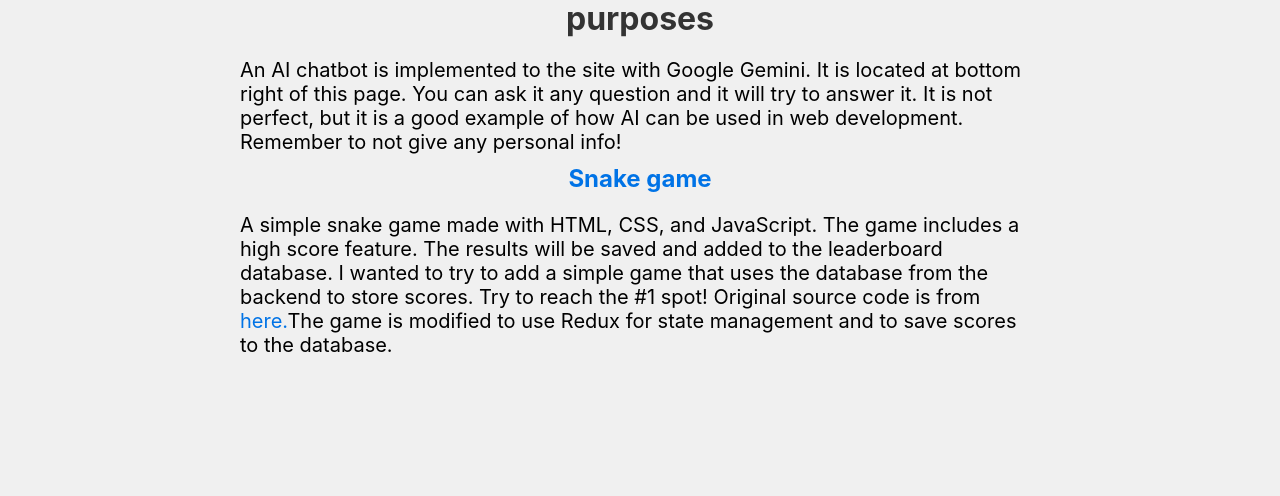
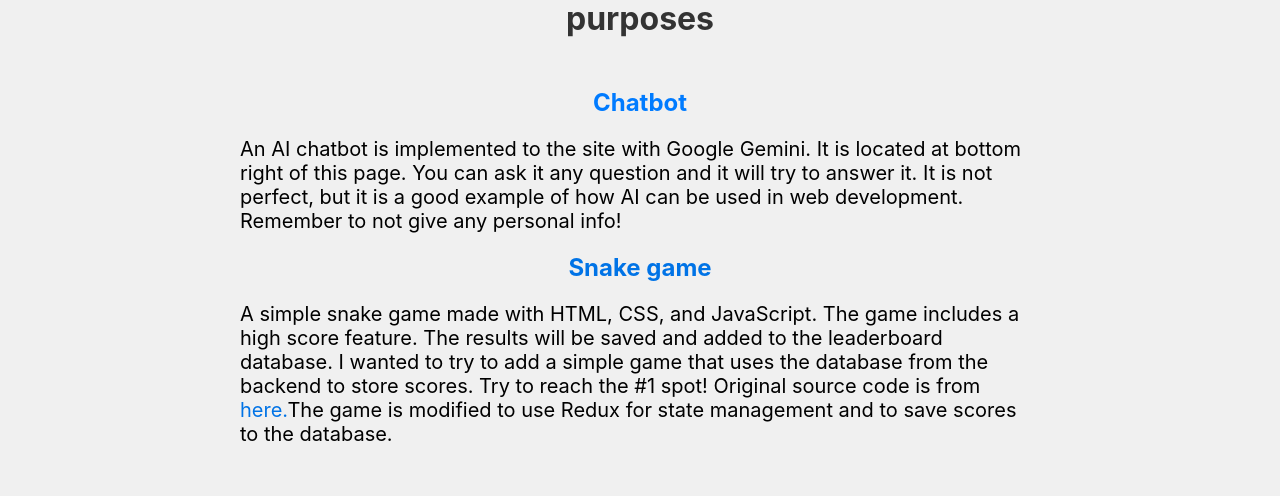
Before and after one commit to TuukkaSalonen/WebPage, a React (Create React App) app in the folder frontend/: page /projects in a window 1280 px wide. Shown: the part 151-647 px from the top of the page. Built offline with nearby package versions, Linux system fonts and the light colour scheme; no server answers.

Commit message:
Projects page styling + link to chat

```diff
--- a/frontend/src/App.jsx
+++ b/frontend/src/App.jsx
@@ -24,7 +24,7 @@
 				</Routes>
 			</div>
 			<footer>
-				<p className="last-update">Last update: 12.12.2024</p>
+				<p className="last-update">Last update: 19.12.2024</p>
 				<div className="links">
 					<a
 						href="https://www.linkedin.com/in/tuukkasalonen/"
--- a/frontend/src/components/Chat.jsx
+++ b/frontend/src/components/Chat.jsx
@@ -4,16 +4,16 @@
 import './styling/Chat.css';
 import CircularProgress from '@mui/material/CircularProgress';
 
-const FloatingChat = () => {
-	const [isOpen, setIsOpen] = useState(false);
+const FloatingChat = ({isOpen, toggleChat, closeChat}) => {
+	//const [isOpen, setIsOpen] = useState(false);
 	const [input, setInput] = useState('');
 	const dispatch = useDispatch();
 	const messages = useSelector((state) => state.chat.messages);
 	const loading = useSelector((state) => state.chat.loading);
 
-	const toggleChatbox = () => {
-		setIsOpen(!isOpen);
-	};
+	// const toggleChatbox = () => {
+	// 	setIsOpen(!isOpen);
+	// };
 
 	const handleSend = () => {
 		if (input.trim()) {
@@ -27,7 +27,7 @@
 			<div className={`chatbox-container ${isOpen ? 'open' : ''}`}>
 				<div className="chatbox-header">
 					<h3>Chat with Gemini AI</h3>
-					<button onClick={toggleChatbox} className="close-btn">
+					<button onClick={closeChat} className="close-btn">
 						&times;
 					</button>
 				</div>
@@ -56,7 +56,7 @@
 					<button onClick={handleSend}>Send</button>
 				</div>
 			</div>
-			<div className="chat-icon" onClick={toggleChatbox}>
+			<div className="chat-icon" onClick={toggleChat}>
 				<img src="/chatbot.png" alt="Chat Icon" />
 			</div>
 		</>
--- a/frontend/src/components/Home.jsx
+++ b/frontend/src/components/Home.jsx
@@ -16,13 +16,13 @@
 					This website is dedicated for trying and testing different full-stack web
 					development techniques. The site is built with React and Express which are
 					created with Docker images. PostgreSQL is used for the database and the site is
-					hosted by ????.
+					hosted by AWS.
 				</p>
 				<p>
 					I have also added separated page for showcasing my projects which I have created
 					to test different web techniques. Also, I created a page that provides
 					background information about me. You can check my previous projects on Github,
-					where this websites source code and most of my university projects are located.
+					where this website source code and most of my university projects are located.
 				</p>
 				<p>
 					My LinkedIn and GitHub profiles are linked in the footer below. Also, feel free
--- a/frontend/src/components/Projects.jsx
+++ b/frontend/src/components/Projects.jsx
@@ -1,8 +1,26 @@
 import './styling/Projects.css';
 import FloatingChat from './Chat';
 import { Link } from 'react-router-dom';
+import { useState, useEffect } from 'react';
 
 export const Projects = () => {
+	const [isOpen, setIsOpen] = useState(false);
+
+	const toggleChat = () => {
+		setIsOpen((prev) => !prev);
+	};
+
+	const closeChat = () => {
+		setIsOpen(false);
+	};
+
+	useEffect(() => {
+			const container = document.querySelector('.projects-container');
+			setTimeout(() => {
+				container.classList.add('fade-in');
+			}, 100);
+		});
+
 	return (
 		<div className="projects-container">
 			<div className="projects-container-text">
@@ -10,20 +28,27 @@
 				<div className="projects-list">
 					<ul>
 						<li>
-							An AI chatbot is implemented to the site with Google Gemini. It is located at bottom right of this page. You can ask it any question and it will try to
-							answer it. It is not perfect, but it is a good example of how AI can be
-							used in web development. Remember to not give any personal info!
+							<h3 className="chatbot-link">
+								<span onClick={toggleChat}>Chatbot</span>
+							</h3>
+							<p>
+								An AI chatbot is implemented to the site with Google Gemini. It is
+								located at bottom right of this page. You can ask it any question
+								and it will try to answer it. It is not perfect, but it is a good
+								example of how AI can be used in web development. Remember to not
+								give any personal info!{' '}
+							</p>
 						</li>
 						<li>
-							<Link to="/projects/snake">
-								<h3>Snake game</h3>
-							</Link>
+						<h3>
+							<Link to="/projects/snake">Snake game</Link>
+						</h3>
 							<p>
 								A simple snake game made with HTML, CSS, and JavaScript. The game
 								includes a high score feature. The results will be saved and added
-								to the leaderboard database. I wanted to try to add a simple game that uses
-								the database from the backend to store scores. Try to reach the #1 spot! Original
-								source code is from {' '}
+								to the leaderboard database. I wanted to try to add a simple game
+								that uses the database from the backend to store scores. Try to
+								reach the #1 spot! Original source code is from{' '}
 								<a
 									href="https://www.codingnepalweb.com/create-snake-game-htm-css-javascript"
 									target="_blank"
@@ -31,13 +56,14 @@
 								>
 									here.
 								</a>
-								The game is modified to use Redux for state management and to save scores to the database.
+								The game is modified to use Redux for state management and to save
+								scores to the database.
 							</p>
 						</li>
 					</ul>
 				</div>
 			</div>
-			<FloatingChat />
+			<FloatingChat isOpen={isOpen} toggleChat={toggleChat} closeChat={closeChat}/>
 		</div>
 	);
 };
--- a/frontend/src/components/styling/Chat.css
+++ b/frontend/src/components/styling/Chat.css
@@ -113,6 +113,7 @@
     position: relative;
     word-wrap: break-word;
     font-size: 14px;
+    text-align: center;
 }
 
 .message.user {
--- a/frontend/src/components/styling/Projects.css
+++ b/frontend/src/components/styling/Projects.css
@@ -7,6 +7,16 @@
 	color: black; /* Text color */
 	background-color: #f0f0f0; /* Light background color */
 	padding: 20px;
+	opacity: 0;
+	transform: translateY(20px);
+	transition:
+		opacity 0.6s ease-out,
+		transform 0.6s ease-out;
+}
+
+.projects-container.fade-in {
+	opacity: 1;
+	transform: translateY(0);
 }
 
 .projects-container-text {
@@ -20,6 +30,10 @@
 	margin-bottom: 20px;
 	color: #333;
 	text-align: center;
+}
+
+.projects-list {
+	margin-top: 50px;
 }
 
 .projects-list ul {
@@ -47,7 +61,7 @@
 .projects-list h3 {
 	margin: 0;
 	font-size: 1.5rem;
-    text-align: center;
+	text-align: center;
 }
 
 .floating-chat {
@@ -56,3 +70,13 @@
 	right: 20px;
 	z-index: 1000;
 }
+
+.chatbot-link span {
+	cursor: pointer;
+	color: #007bff;
+}
+
+.chatbot-link span:hover {
+	color: #005bb5;
+	transform: scale(1.05);
+}
```
